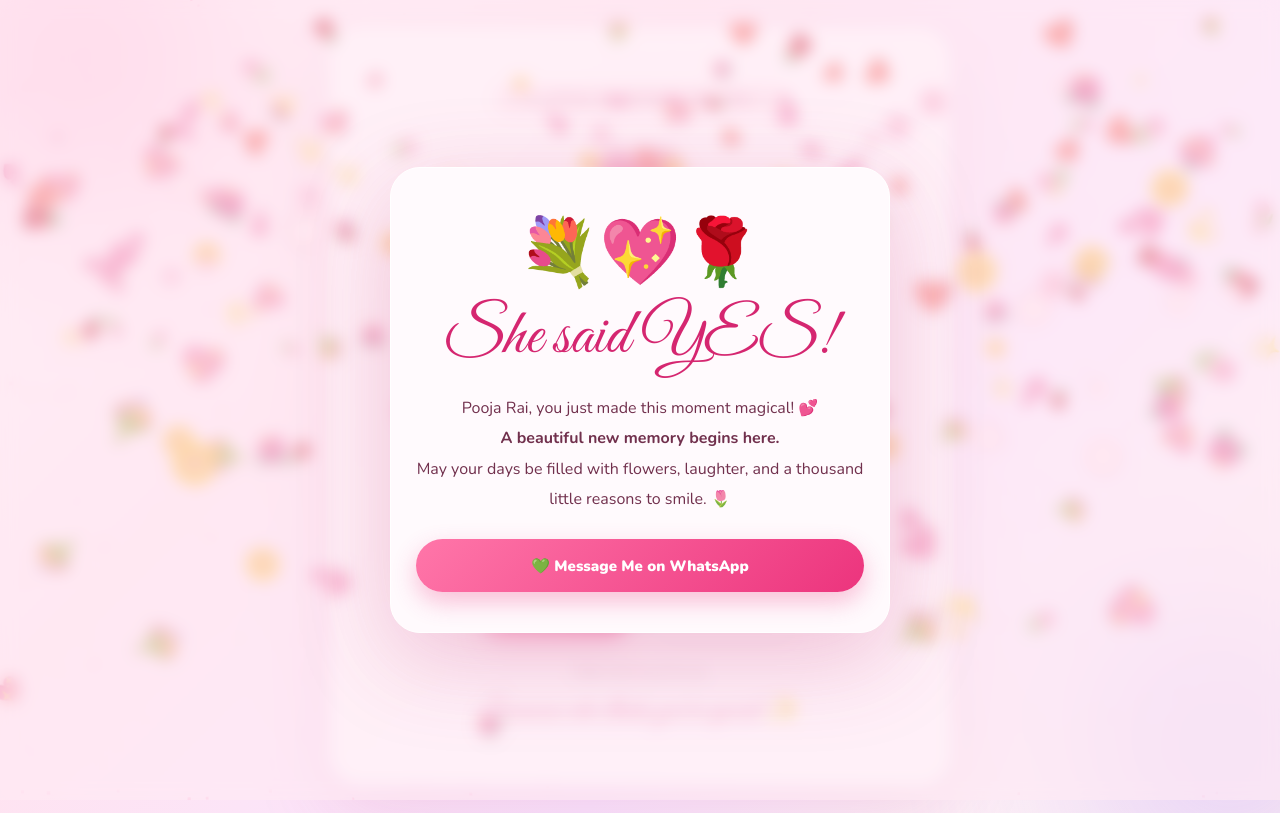
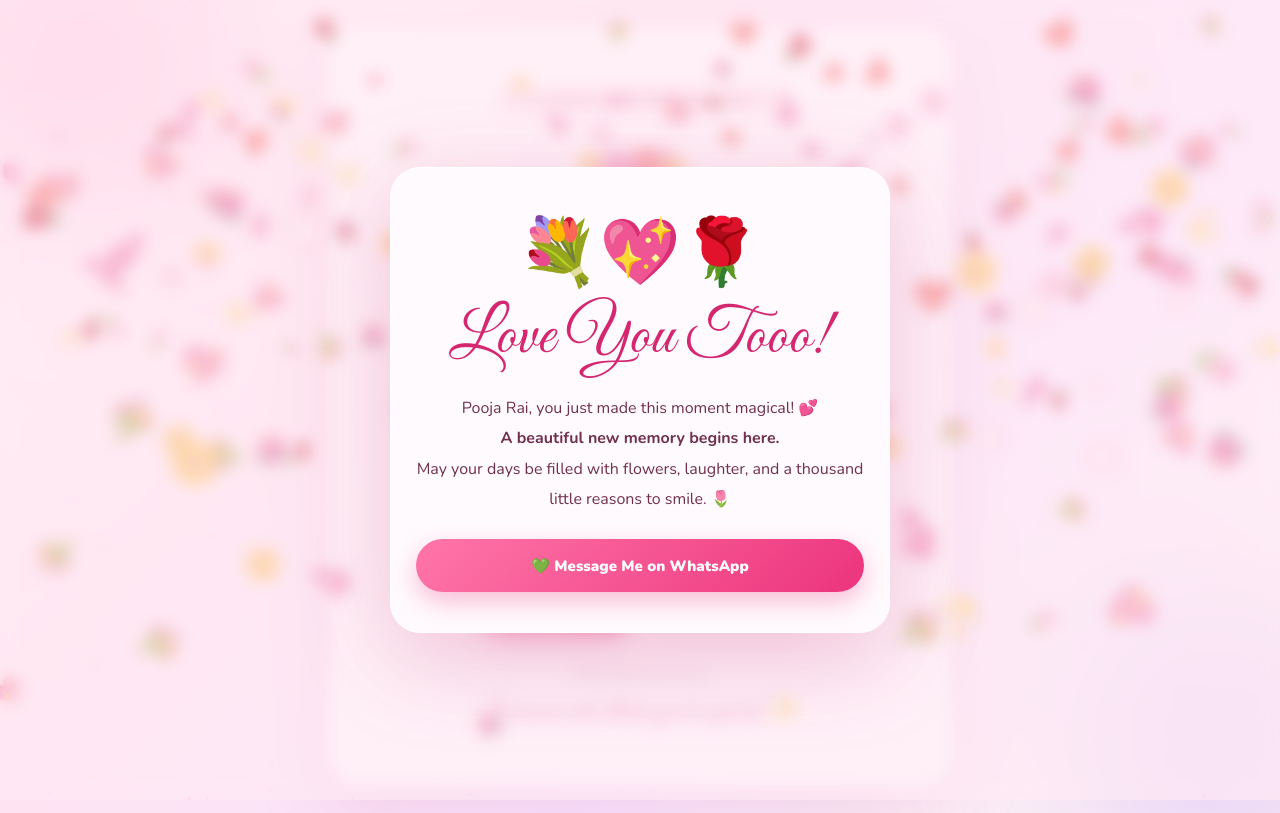
Before and after one commit to abhira452/Special-Person, a plain HTML site: page index.html in a window 1280 px wide. Both pictures are taken after a click on the button "Yes, I will! 💖". Drawn offline with nearby package versions, Linux system fonts and the light colour scheme.

Commit message:
Modify proposal and success message for personalization
Updated the proposal message and success card content.

```diff
--- a/index.html
+++ b/index.html
@@ -27,7 +27,7 @@
 
       <span class="heart-icon" id="main-heart">💗</span>
 
-      <h1>Hey Pooja Rai</h1>
+      <h1>Hey Mr.</h1>
       <p class="subtitle">Can I tell you a secret?</p>
 
       <div class="message" aria-live="polite">
@@ -64,7 +64,7 @@
     <div class="success-inner">
       <div class="success-flowers" aria-hidden="true">💐💖🌹</div>
 
-      <h2 id="success-title">She said YES!</h2>
+      <h2 id="success-title">Love You Tooo!</h2>
 
       <p>
         Pooja Rai, you just made this moment magical! 💕
```
